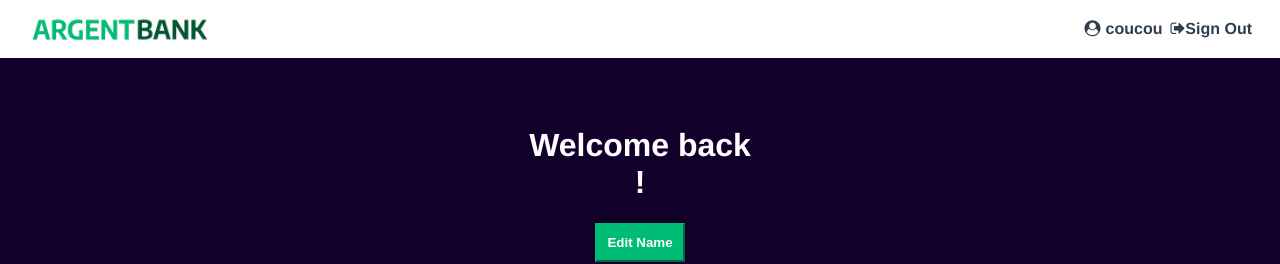
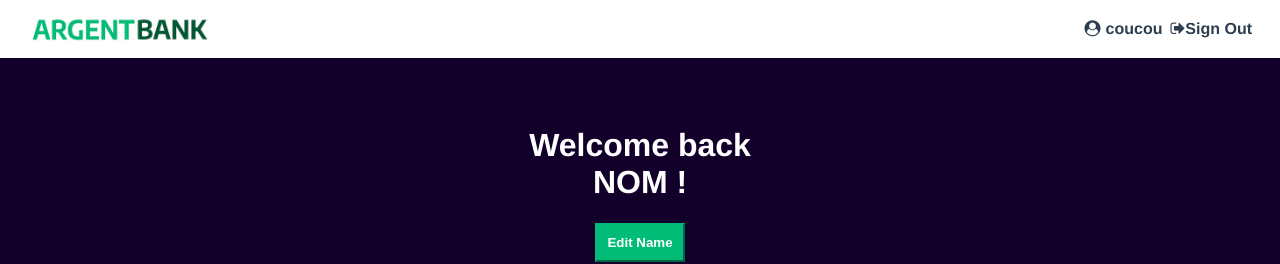
Before and after one commit to DavidWeiland/20211018_ArgentBank, a React (Create React App) app: page /user in a window 1280 px wide. Shown: the top 264 px of the page. Built offline with nearby package versions, Linux system fonts and the light colour scheme; no server answers.

Commit message:
add useEffect function

```diff
--- a/src/pages/User/index.jsx
+++ b/src/pages/User/index.jsx
@@ -1,14 +1,33 @@
 import '../../utils/Style/main.css'
-import { useSelector } from 'react-redux'
+import { useEffect, useState } from 'react'
+//import { useHistory } from 'react-router'
+import { useStore } from 'react-redux'
+import { getOrModifyUser } from '../../features/user'
 
 function User() {
+  const [connexion, setConnexion] = useState(false)
 
-  const username = useSelector((state) => state.username)
+  const store = useStore()
+  //const history = useHistory()
+  if (connexion === false) {
+    setConnexion(true)
+  }
+
+  useEffect(() => {
+    getOrModifyUser(store, { method: 'post' })
+    console.log(connexion)
+  }, [store, connexion])
+
+  console.log(store.getState().user.data.firstName)
+
+  /* if (store.getState().auth.status !== 'authorized') {
+    history.push('/user')
+  } else {} */
 
   return (
     <main className="main bg-dark">
       <div className="header">
-        <h1>Welcome back<br />{username} !</h1>
+        <h1>Welcome back<br />NOM !</h1>
         <button className="edit-button">Edit Name</button>
       </div>
       <h2 className="sr-only">Accounts</h2>
```
